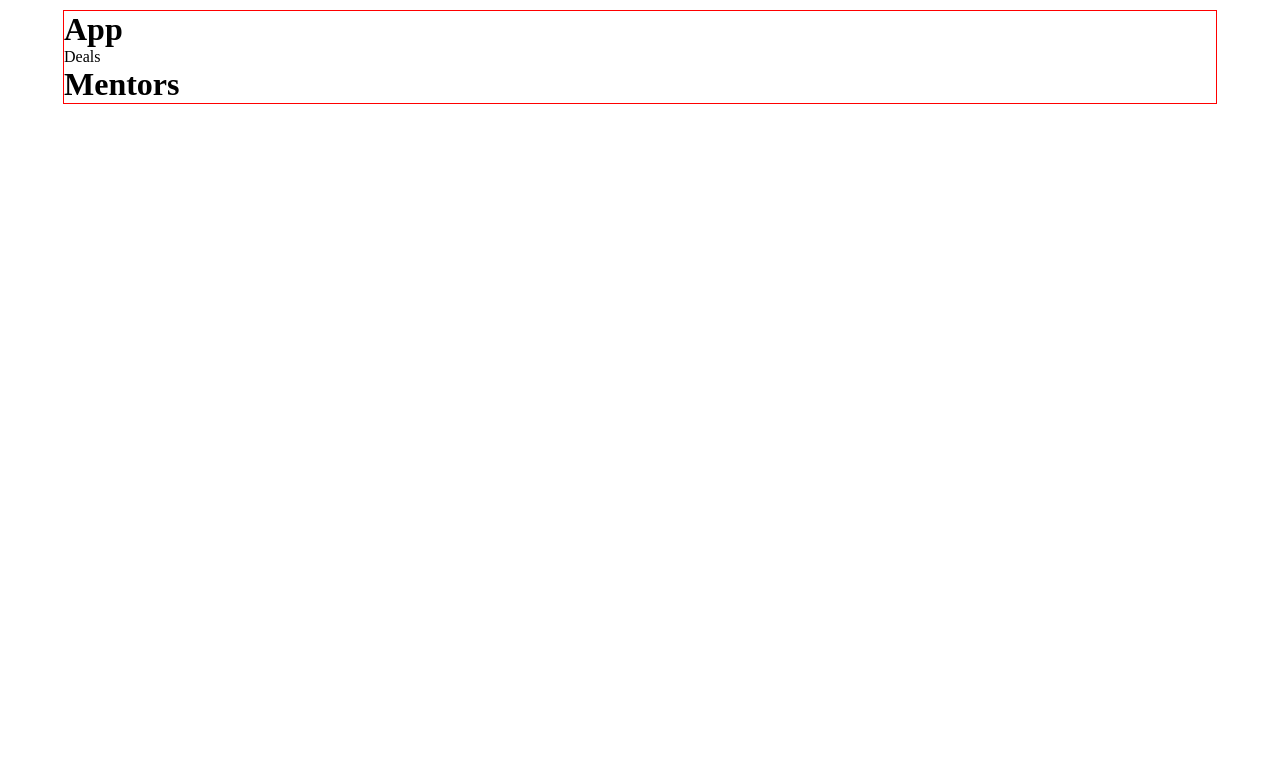
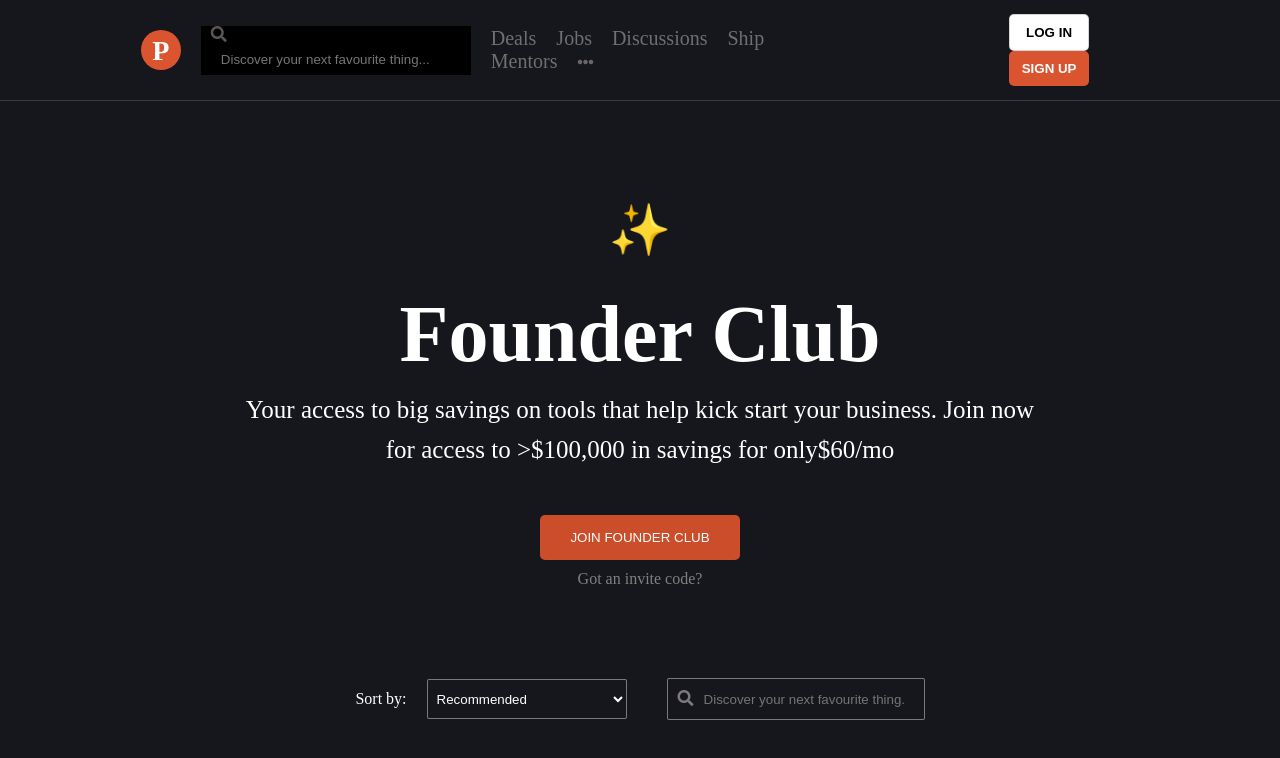
Before and after one commit to nitansh11/product-hunt, a React (Create React App) app: page /founder-club/benefits in a window 1280 px wide. Shown: the top 758 px of the page. Built offline with nearby package versions, Linux system fonts and the light colour scheme.

Commit message:
navabr and deals banner

```diff
--- a/package.json
+++ b/package.json
@@ -3,12 +3,14 @@
   "version": "0.1.0",
   "private": true,
   "dependencies": {
+    "@material-ui/icons": "^4.11.2",
     "@testing-library/jest-dom": "^5.11.9",
     "@testing-library/react": "^11.2.3",
     "@testing-library/user-event": "^12.6.3",
     "react": "^17.0.1",
     "react-dom": "^17.0.1",
     "react-redux": "^7.2.2",
+    "react-router-dom": "^5.2.0",
     "react-scripts": "4.0.1",
     "redux": "^4.0.5",
     "redux-thunk": "^2.3.0",
--- a/public/index.html
+++ b/public/index.html
@@ -10,6 +10,8 @@
       content="Web site created using create-react-app"
     />
     <link rel="apple-touch-icon" href="%PUBLIC_URL%/logo192.png" />
+    <link rel="stylesheet" href="https://cdnjs.cloudflare.com/ajax/libs/font-awesome/5.15.2/css/all.min.css">
+
     <!--
       manifest.json provides metadata used when your web app is installed on a
       user's mobile device or desktop. See https://developers.google.com/web/fundamentals/web-app-manifest/
--- a/src/App.js
+++ b/src/App.js
@@ -1,13 +1,12 @@
 import React from "react";
 import styles from "./App.module.css";
-import Deals from "./Components/Deals/Deals";
-import Mentors from "./Components/Mentors/Mentors"
+import Navbar from "./Components/Navbar/Navbar";
+import Routes from "./Routes/Routes";
 const App = () => {
   return (
     <div className={styles.App}>
-      <h1>App</h1>
-      <Deals />
-      <Mentors/>
+      <Navbar />
+      <Routes />
     </div>
   );
 };
--- a/src/App.module.css
+++ b/src/App.module.css
@@ -1,5 +1,4 @@
 .App{
-  width: 90%;
-  border: 1px solid red;
-  margin: 10px auto;
+
+
 }
--- a/src/Components/Deals/Deals.jsx
+++ b/src/Components/Deals/Deals.jsx
@@ -1,11 +1,39 @@
-import React from 'react'
+import React from "react";
+import styles from "./Deals.module.css";
+const Deals = () => {
+  return (
+    <div className={styles.Deals}>
+      <div className={styles.Deals__banner}>
+        <div className={styles.Deals__bannerEmoji}>✨</div>
+        <div className={styles.Deals__bannerHeader}>
+          <h1>Founder Club</h1>
+          <p>
+            Your access to big savings on tools that help kick start your
+            business. Join now for access to >$100,000 in savings for only$60/mo
+          </p>
+        </div>
+        <div className={styles.Deals__bannerJoin}>
+          <button>JOIN FOUNDER CLUB</button>
+          <p>Got an invite code?</p>
+        </div>
+        <div className={styles.Deals__bannerSort}>
+          <p>Sort by:</p>
+          <select>
+            <option value="">Recommended</option>
+            <option value="">Most Popular</option>
+            <option value="">Newest</option>
+          </select>
+          <div className={styles.Deals__bannerSort__Search}>
+            <i className="fa fa-search" aria-hidden="true"></i>
+            <input
+              placeholder="Discover your next favourite thing..."
+              type="text"
+            />
+          </div>
+        </div>
+      </div>
+    </div>
+  );
+};
 
-const Deals = () => {
-    return (
-        <div>
-            Deals
-        </div>
-    )
-}
-
-export default Deals
+export default Deals;
--- /dev/null
+++ b/src/Components/Deals/Deals.module.css
@@ -0,0 +1,97 @@
+.Deals {
+  background-color: #16161d;
+  height: 2000px;
+}
+.Deals * {
+  color: white;
+}
+
+/* Deals Banner Section */
+.Deals__banner {
+  text-align: center;
+}
+.Deals__bannerEmoji {
+  font-size: 50px;
+  padding: 15px 0;
+  padding-top: 100px;
+}
+.Deals__bannerHeader {
+  padding: 15px;
+}
+.Deals__bannerHeader h1 {
+  font-size: 80px;
+  padding-bottom: 10px;
+}
+.Deals__bannerHeader p {
+  font-size: 25px;
+  max-width: 800px;
+  margin: 0 auto;
+  line-height: 40px;
+}
+
+.Deals__bannerJoin {
+  padding: 10px;
+  margin-bottom: 70px;
+  margin-top: 20px;
+}
+
+.Deals__bannerJoin button {
+  width: 200px;
+  padding: 15px 0;
+  background-color: #cc4d29;
+  border: none;
+  outline: none;
+  border-radius: 5px;
+  margin-bottom: 10px;
+}
+.Deals__bannerJoin p {
+  color: gray;
+}
+
+.Deals__bannerSort {
+
+  display: flex;
+  width: 80%;
+  margin: 0 auto;
+  align-items: center;
+  padding: 10px;
+
+  justify-content: center;
+}
+.Deals__bannerSort > p {
+  font-size: 16px;
+}
+.Deals__bannerSort__Search {
+  background-color: #16161d;
+  margin-left: 20px;
+  border: 1px solid rgba(172, 167, 167, 0.685);
+  padding: 0 10px;
+  border-radius: 2px;
+}
+.Deals__bannerSort__Search i{
+    font-size: 16px;
+    color:rgba(172, 167, 167, 0.685);
+}
+.Deals__bannerSort__Search input {
+  background-color: #16161d;
+  height: 40px;
+  width: 200px;
+  border: none;
+  outline: none;
+  margin: 0 10px;
+}
+.Deals select,
+.Deals option {
+  background-color: #16161d;
+}
+
+.Deals select {
+  height: 40px;
+  width: 200px;
+  max-width: 200px;
+  padding-left: 5px;
+  border: 1px solid rgba(172, 167, 167, 0.685);
+  outline: none;
+  margin: 0 20px;
+  border-radius: 2px;
+}
--- /dev/null
+++ b/src/Components/Navbar/Navbar.jsx
@@ -0,0 +1,63 @@
+import React from "react";
+import styles from "./Navbar.module.css";
+import { Link } from "react-router-dom";
+
+import { useLocation } from "react-router-dom";
+const Navbar = () => {
+  const location = useLocation().pathname;
+  const style = location.includes("founder-club/benefits")
+    ? {
+        backgroundColor: "#16161D",
+        borderBottom: "0.5px solid rgba(216, 210, 210, 0.2)",
+      }
+    : {};
+  const inputStyle = location.includes("founder-club/benefits")
+    ? { backgroundColor: "black", color: "white", border: "none" }
+    : {};
+  return (
+    <div className={styles.Navbar} style={style}>
+      <div>
+        <div className={styles.Navbar__logo}>
+          <Link to="/">
+            <div>
+              <h1>P</h1>
+            </div>
+          </Link>
+        </div>
+
+        <div className={styles.Navbar__searchBar} style={inputStyle}>
+          <i className="fa fa-search" aria-hidden="true"></i>
+          <input
+            placeholder="Discover your next favourite thing..."
+            type="text"
+            style={inputStyle}
+          />
+        </div>
+        <ul>
+          <li>
+            <Link to="/founder-club/benefits">Deals</Link>
+          </li>
+          <li>
+            <Link to="/jobs">Jobs</Link>
+          </li>
+          <li>
+            <Link to="/discussions">Discussions</Link>
+          </li>
+          <li>
+            <Link to="/ship">Ship</Link>
+          </li>
+          <li>
+            <Link to="/mentors">Mentors</Link>
+          </li>
+          <i className="fas fa-ellipsis-h"></i>
+        </ul>
+        <div className={styles.Navbar__buttons}>
+          <button>LOG IN</button>
+          <button>SIGN UP</button>
+        </div>
+      </div>
+    </div>
+  );
+};
+
+export default Navbar;
--- /dev/null
+++ b/src/Components/Navbar/Navbar.module.css
@@ -0,0 +1,81 @@
+.Navbar {
+  box-shadow: 0 1px 1px 0 rgb(0 0 0 / 15%);
+  padding: 4px 0;
+}
+.Navbar > div {
+  display: flex;
+  align-items: center;
+  margin-bottom: 20px;
+  width: 78%;
+  margin: 0 auto;
+  padding: 10px 0;
+}
+
+.Navbar__searchBar {
+  border: 1px solid rgba(179, 172, 172, 0.507);
+  padding-left: 10px;
+  /* border: 1px solid rgba(216, 210, 210, 0.842); */
+}
+.Navbar__searchBar i {
+  color: rgba(179, 172, 172, 0.507);
+}
+.Navbar__searchBar input {
+  width: 250px;
+  border: none;
+  margin-left: 10px;
+  outline: none;
+  padding: 8px 0;
+}
+
+.Navbar a {
+  text-decoration: none;
+  text-align: center;
+}
+.Navbar__logo {
+  margin-right: 20px;
+}
+.Navbar__logo div {
+  width: 40px;
+  height: 40px;
+  border-radius: 50%;
+  background-color: rgb(218, 85, 47);
+}
+.Navbar__logo h1 {
+  color: white;
+  font-size: 28px;
+  padding-top: 5px;
+}
+.Navbar ul {
+  list-style: none;
+  margin-left: 20px;
+  margin-right: 200px;
+}
+.Navbar ul i {
+  color: rgba(122, 120, 120, 0.836);
+}
+.Navbar li {
+  display: inline-block;
+
+  margin-right: 20px;
+}
+.Navbar li a {
+  color: rgb(111, 111, 111);
+  font-size: 20px;
+}
+.Navbar button:nth-child(1) {
+  background-color: white;
+  color: black;
+  border: 1px solid rgba(179, 172, 172, 0.507);
+}
+
+.Navbar button {
+  width: 80px;
+  padding: 10px;
+  background-color: rgb(218, 85, 47);
+  color: white;
+  border: none;
+  outline: none;
+  font-weight: bold;
+  margin-left: 10px;
+  border-radius: 5px;
+}
--- /dev/null
+++ b/src/Routes/Routes.js
@@ -0,0 +1,32 @@
+import React from "react";
+import { Switch, Route } from "react-router-dom";
+import Deals from "../Components/Deals/Deals";
+const Routes = () => {
+  return (
+    <>
+      <Switch>
+        <Route path="/" exact>
+          Products Page
+        </Route>
+        <Route path="/founder-club/benefits">
+          <Deals />
+        </Route>
+        <Route path="/jobs" exact>
+          Jobs Page
+        </Route>
+        <Route path="/discussions" exact>
+          Discussions Page
+        </Route>
+        <Route path="/ship" exact>
+          Ship Page
+        </Route>
+        <Route path="/mentors" exact>
+          Mentors Page
+        </Route>
+        <Route>Page Not Found</Route>
+      </Switch>
+    </>
+  );
+};
+
+export default Routes;
--- a/src/index.js
+++ b/src/index.js
@@ -4,9 +4,12 @@
 import App from "./App";
 import store from "./Redux/store";
 import { Provider } from "react-redux";
+import { BrowserRouter } from "react-router-dom";
 ReactDOM.render(
   <Provider store={store}>
-    <App />
+    <BrowserRouter>
+      <App />
+    </BrowserRouter>
   </Provider>,
   document.getElementById("root")
 );
```
Also changed, not shown: src/Elements/SearchBar.jsx (added, +14 -0 lines), src/Elements/SearchBar.module.css (added, +15 -0 lines), 1 other file (tests, documents, lock files or other folders).
